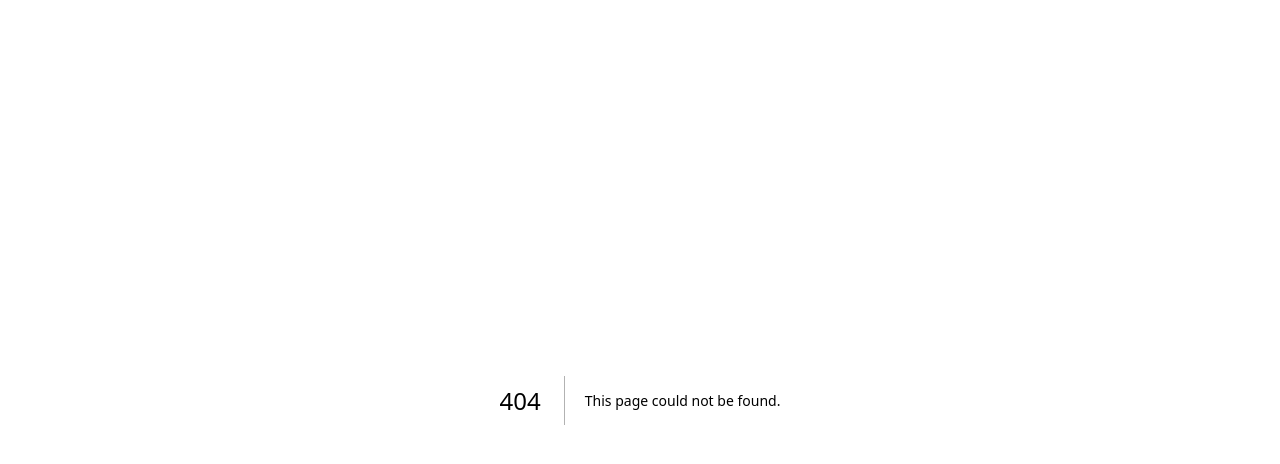
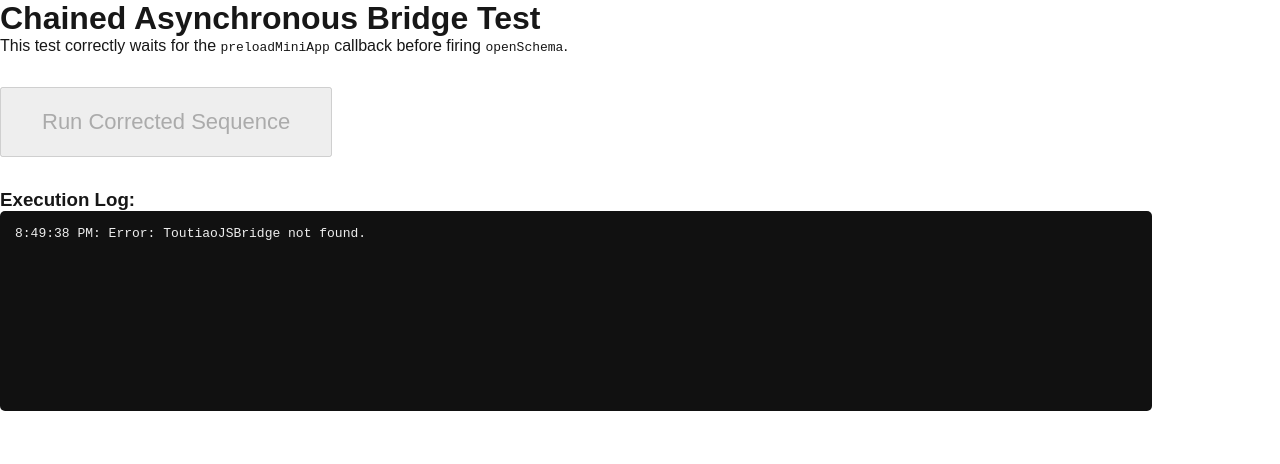
Before and after one commit to Yassin-Younis/bypass-in-app-browser, a Next.js app: page /chainTest in a window 1280 px wide. Before the commit this address had no page. Shown: the top 464 px of the page. Built offline with nearby package versions, Linux system fonts and the light colour scheme.

Commit message:
build fix

```diff
--- /dev/null
+++ b/app/chainTest/page.js
@@ -0,0 +1,125 @@
+"use client"
+import {useState, useEffect} from 'react';
+import Head from 'next/head';
+
+export default function ChainedTestPage() {
+    const [isBridgeReady, setIsBridgeReady] = useState(false);
+    const [log, setLog] = useState([]);
+
+    const addLog = (message) => {
+        setLog(prev => [...prev, `${new Date().toLocaleTimeString()}: ${message}`]);
+    };
+
+    useEffect(() => {
+        if (typeof window !== 'undefined' && window.ToutiaoJSBridge) {
+            setIsBridgeReady(true);
+            addLog('Bridge detected.');
+        } else {
+            addLog('Error: ToutiaoJSBridge not found.');
+        }
+    }, []);
+
+    const executeChainedSequence = () => {
+        if (!isBridgeReady) {
+            alert('Bridge not ready.');
+            return;
+        }
+
+        setLog([]); // Clear log on new run
+        addLog('Starting chained sequence...');
+
+        // --- Define Callbacks First ---
+        const preloadCallbackName = `__PRELOAD_CB_${Date.now()}`;
+        const openSchemaCallbackName = `__OPEN_SCHEMA_CB_${Date.now()}`;
+
+        // Callback for openSchema (our ultimate goal)
+        window[openSchemaCallbackName] = (result) => {
+            addLog('SUCCESS: openSchema callback received!');
+            addLog('Final Result: ' + JSON.stringify(result, null, 2));
+            delete window[preloadCallbackName];
+            delete window[openSchemaCallbackName];
+        };
+
+        // Callback for preloadMiniApp. This is the key.
+        window[preloadCallbackName] = (result) => {
+            addLog('Step 1 SUCCESS: preloadMiniApp callback received.');
+            addLog('Preload Result: ' + JSON.stringify(result, null, 2));
+
+            // --- NOW we execute Step 2 ---
+            addLog('Step 2: Firing openSchema...');
+            const openSchemaPayload = {
+                "func": "openSchema",
+                "params": {"schema": "market://details?id=com.google.android.apps.maps"},
+                "__callback_id": openSchemaCallbackName,
+                "JSSDK": "1", "namespace": "host", "__msg_type": "callback"
+            };
+
+            try {
+                window.ToutiaoJSBridge.invokeMethod(JSON.stringify(openSchemaPayload));
+            } catch (e) {
+                addLog(`Error during openSchema call: ${e.message}`);
+            }
+        };
+
+        // --- Define Preload Payload ---
+        const preloadPayload = {
+            "func": "preloadMiniApp",
+            "params": {"mini_app_url": "https://microapp/"},
+            "__callback_id": preloadCallbackName,
+            "JSSDK": "1", "namespace": "host", "__msg_type": "callback"
+        };
+
+        // --- Start the Chain by Calling Step 1 ---
+        try {
+            addLog('Step 1: Firing preloadMiniApp...');
+            window.ToutiaoJSBridge.invokeMethod(JSON.stringify(preloadPayload));
+        } catch (e) {
+            addLog(`Error during preloadMiniApp call: ${e.message}`);
+            // Clean up if it fails immediately
+            delete window[preloadCallbackName];
+            delete window[openSchemaCallbackName];
+        }
+    };
+
+    return (
+        <div>
+            <Head>
+                <title>Chained Bridge Test</title>
+            </Head>
+
+            <main>
+                <h1>Chained Asynchronous Bridge Test</h1>
+                <p>
+                    This test correctly waits for the <code>preloadMiniApp</code> callback before
+                    firing <code>openSchema</code>.
+                </p>
+
+                <div style={{margin: '2rem 0'}}>
+                    <button
+                        onClick={executeChainedSequence}
+                        disabled={!isBridgeReady}
+                        style={{padding: '20px 40px', fontSize: '22px'}}
+                    >
+                        Run Corrected Sequence
+                    </button>
+                </div>
+
+                <div style={{width: '90%', textAlign: 'left', marginTop: '1rem'}}>
+                    <h3>Execution Log:</h3>
+                    <div style={{
+                        background: '#111',
+                        color: '#eee',
+                        padding: '15px',
+                        borderRadius: '5px',
+                        minHeight: '200px',
+                        whiteSpace: 'pre-wrap',
+                        wordBreak: 'break-all',
+                        fontFamily: 'monospace'
+                    }}>
+                        {log.join('\n')}
+                    </div>
+                </div>
+            </main>
+        </div>
+    );
+}
```
Also changed, not shown: app/InAppRedirector.js (+8 -0 lines).
